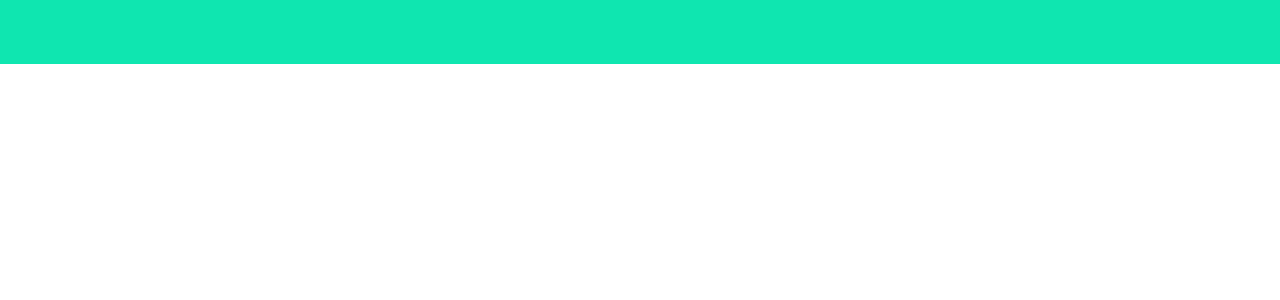
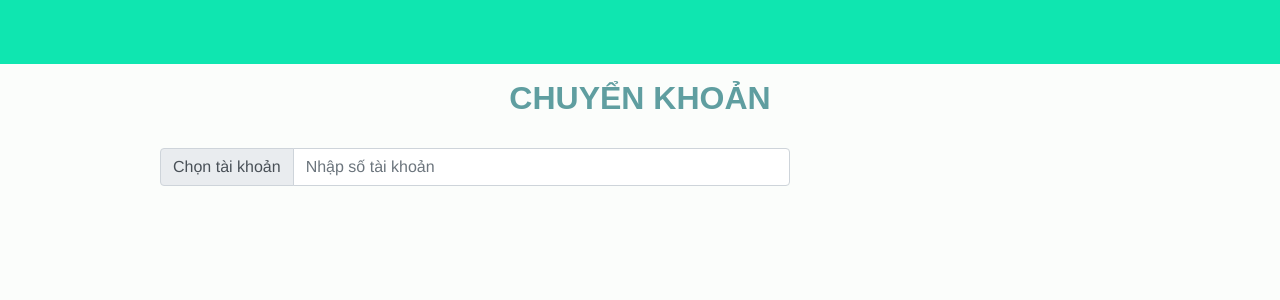
Before and after one commit to ndbinh144/CNM_DACK, a Vue app in the folder frontend/: page /transfers in a window 1280 px wide. Shown: the top 300 px of the page. Built offline with nearby package versions, Linux system fonts and the light colour scheme.

Commit message:
Thêm giao diện Chuyển khoản

```diff
--- a/frontend/src/App.vue
+++ b/frontend/src/App.vue
@@ -21,5 +21,10 @@
   -webkit-font-smoothing: antialiased;
   -moz-osx-font-smoothing: grayscale;
   text-align: center;
+  max-width: 80rem;
+  margin-left: auto;
+  margin-right: auto;
+  min-height: 40.5rem;
+  background-color: rgb(251, 253, 251);
 }
 </style>
--- a/frontend/src/components/Header.vue
+++ b/frontend/src/components/Header.vue
@@ -113,7 +113,7 @@
   background-color: rgb(7, 97, 74);
   display: none;
   box-shadow: 0rem .5rem 1.2rem 0rem gray;
-  z-index: 1;
+  z-index: 999;
 }
 .show {
   display: block;
--- a/frontend/src/components/Transfers.vue
+++ b/frontend/src/components/Transfers.vue
@@ -1,15 +1,101 @@
 <template>
   <div>
-
+    <h2 class="title">CHUYỂN KHOẢN</h2>
+    <div class="form_transfers">
+      <div class="row">
+        <div class="col-sm-8">
+          <div class="input-group mb-3">
+            <div class="input-group-prepend">
+              <span
+                class="input-group-text btn btn-info"
+                id="basic-addon1"
+                @click="chooseAccount"
+              >Chọn tài khoản</span>
+            </div>
+            <input
+              type="text"
+              class="form-control"
+              placeholder="Nhập số tài khoản"
+              aria-describedby="basic-addon1"
+              id="number_account"
+              v-model="inputAcountSource"
+            >
+          </div>
+        </div>
+        <div class="col-sm-4" :style="{ display: isInputAccountSource }">
+          <label class="label-info">Số dư tài khoản: {{ surplus }}</label>
+        </div>
+      </div>
+    </div>
+    <!-- Modal Component -->
+    <b-modal ref="myModalRef" hide-footer title="Chọn tài khoản" size="lg">
+      <div class="d-block text-center">
+        <h5>Hello From My Modal!</h5>
+        <h5>Hello From My Modal!</h5>
+        <h5>Hello From My Modal!</h5>
+        <h5>Hello From My Modal!</h5>
+        <h5>Hello From My Modal!</h5>
+        <h5>Hello From My Modal!</h5>
+        <h5>Hello From My Modal!</h5>
+        <h5>Hello From My Modal!</h5>
+        <h5>Hello From My Modal!</h5>
+        <h5>Hello From My Modal!</h5>
+        <h5>Hello From My Modal!</h5>
+        <h5>Hello From My Modal!</h5>
+        <h5>Hello From My Modal!</h5>
+        <h5>Hello From My Modal!</h5>
+      </div>
+      <b-btn class="mt-3" variant="outline-danger" block @click="hideModal">Đóng</b-btn>
+    </b-modal>
   </div>
 </template>
 
 <script>
-  export default {
-    name: 'Transfers',
+export default {
+  name: "Transfers",
+  data() {
+    return {
+      surplus: 10000000000,
+      inputAcountSource: "",
+      isInputAccountSource: "none",
+      isCardModalActive: false
+    };
+  },
+  methods: {
+    chooseAccount() {
+      this.$refs.myModalRef.show();
+    },
+    hideModal () {
+      this.$refs.myModalRef.hide()
+    },
+    setInputAccountSource() {
+      this.isInputAccountSource = "block";
+    }
+  },
+  watch: {
+    inputAcountSource() {
+      this.setInputAccountSource();
+    }
   }
+};
 </script>
 
 <style scoped>
-
+.title {
+  margin: 1rem;
+  margin-bottom: 2rem;
+  font-family: sans-serif;
+  color: cadetblue;
+}
+.form_transfers {
+  width: 60rem;
+  margin: 0 auto;
+}
+.label-info {
+  font-weight: 600;
+  margin: 0.5rem;
+}
+#modal_account {
+  width: 100rem;
+}
 </style>
```
